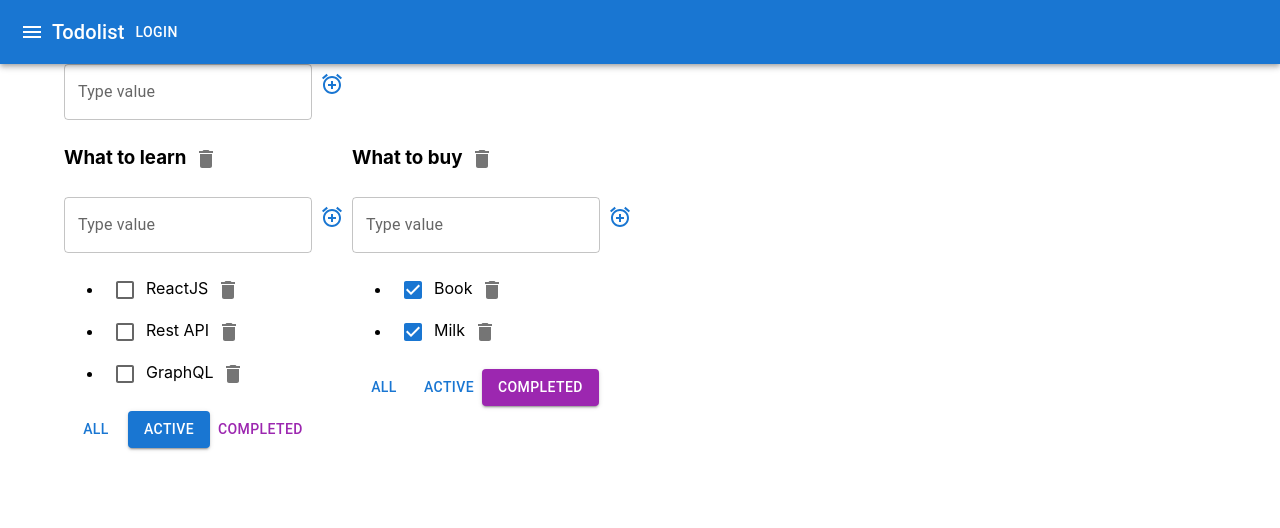
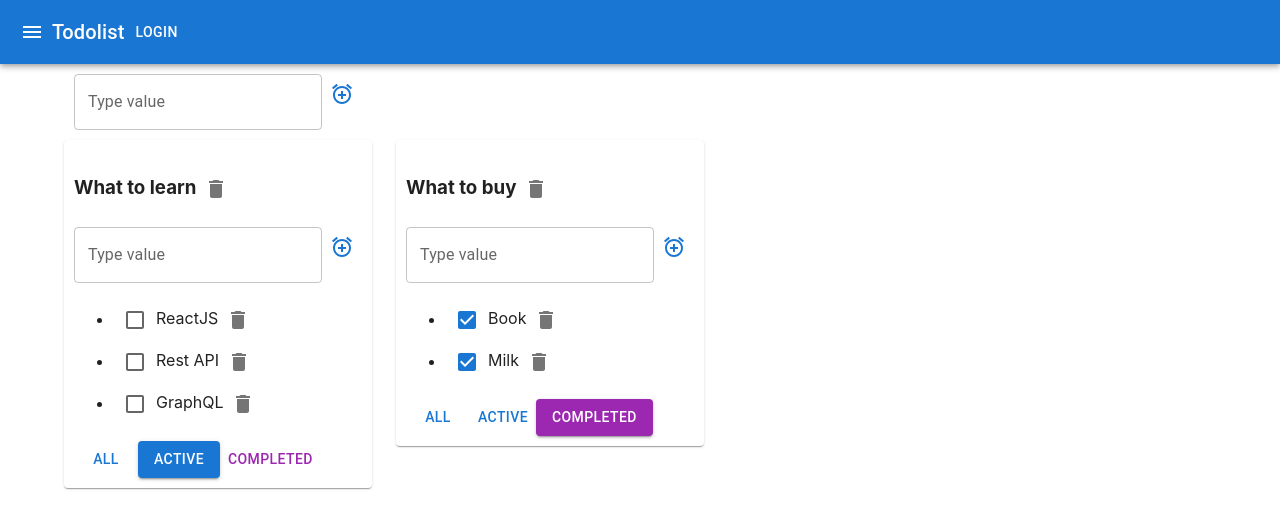
Before and after one commit to Anton-Martynenko/2Todo, a React (Create React App) app: page / in a window 1280 px wide. Shown: the top 528 px of the page. Built offline with nearby package versions, Linux system fonts and the light colour scheme.

Commit message:
Grid padding

```diff
--- a/src/App.tsx
+++ b/src/App.tsx
@@ -3,7 +3,7 @@
 import {TaskType, Todolist} from './Todolist';
 import {v1} from "uuid";
 import {AddItemForm} from "./AddItemForm";
-import {AppBar, Button, Container, Grid, IconButton, Toolbar, Typography} from "@mui/material";
+import {AppBar, Button, Container, Grid, IconButton, Paper, Toolbar, Typography} from "@mui/material";
 import {Menu} from "@mui/icons-material";
 
 export type FilterValuesType = 'all' | 'active' | 'completed';
@@ -142,10 +142,10 @@
                 </Toolbar>
             </AppBar>
             <Container fixed>
-                <Grid container>
+                <Grid container style={ {padding: "10px"} }>
                     <AddItemForm addItem={addTodolist}/>
                 </Grid>
-                <Grid container>
+                <Grid container spacing={3}>
                     {
                         todolists.map((tl) => {
                             let tasksForTodolist = tasksObj[tl.id];
@@ -155,7 +155,9 @@
                             if (tl.filter === 'completed') {
                                 tasksForTodolist = tasksForTodolist.filter(t => t.isDone === true);
                             }
-                            return <Todolist
+                            return <Grid item>
+                                <Paper style={ {padding: "10px"} }>
+                                    <Todolist
                                         key={tl.id}
                                         id={tl.id}
                                         title={tl.title}
@@ -169,6 +171,8 @@
                                         changeTaskTitle={changeTaskTitle}
                                         changeTodolistTitle={changeTodolistTitle}
                                     />
+                                </Paper>
+                            </Grid>
                         })
                     }
                 </Grid>
```
Lines whose indentation alone changed are shown as unchanged.
